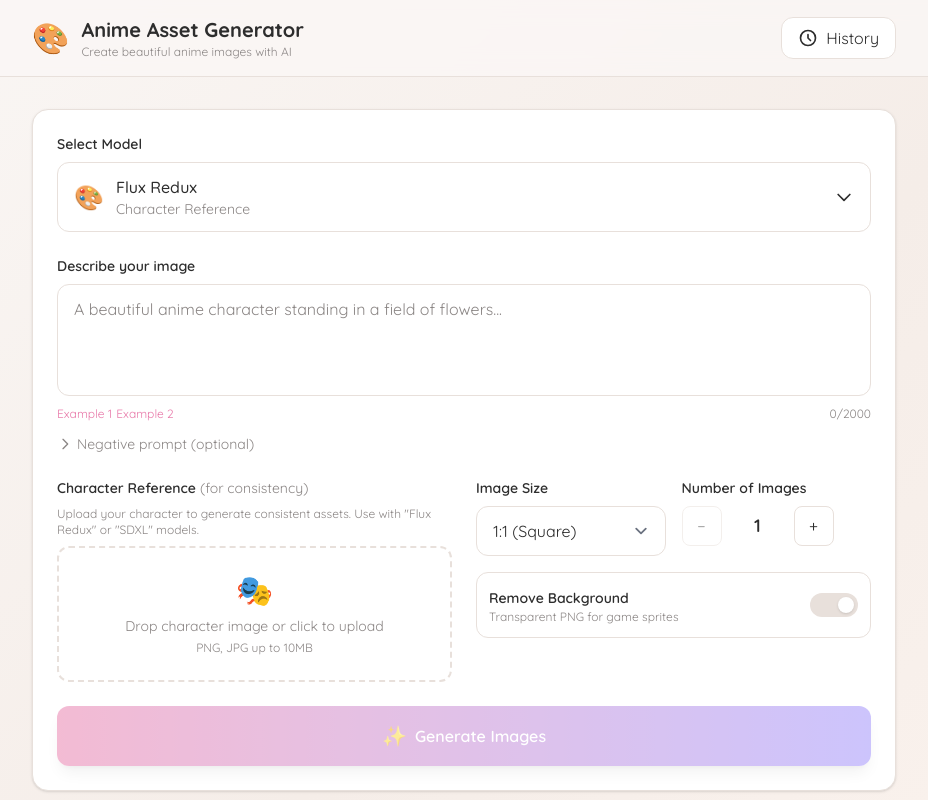
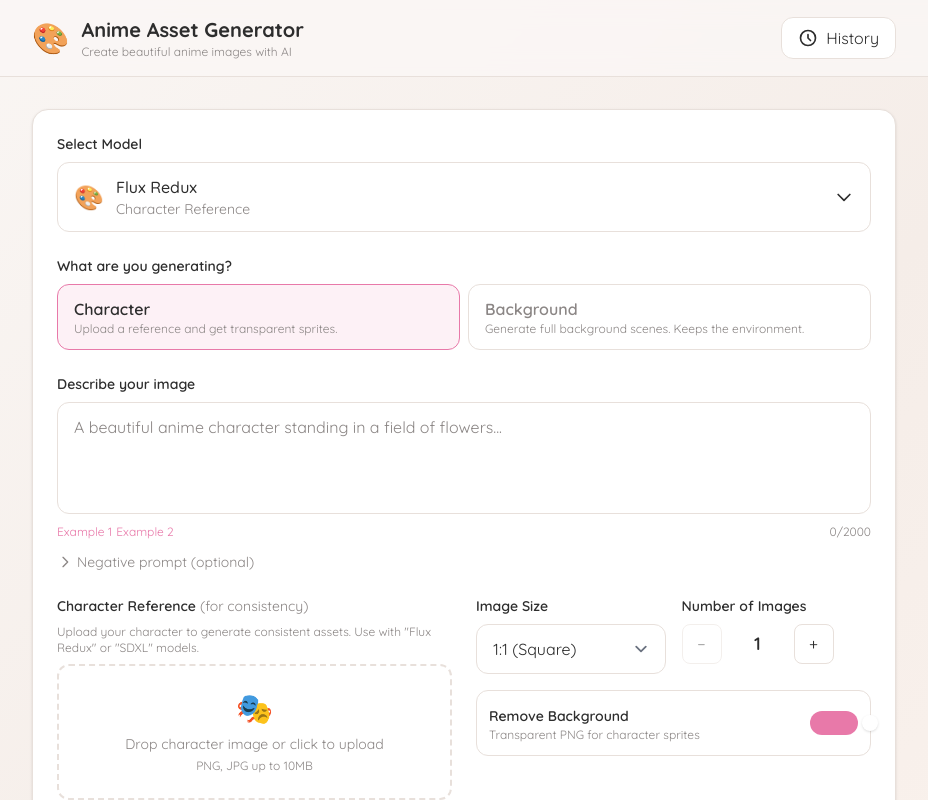
Before and after one commit to dohoonk/asset_generator, a Next.js app: page / in a window 1280 px wide. Shown: the top 800 px of the page, without its empty margins (176-1104 px from the left). Built offline with nearby package versions, Linux system fonts and the light colour scheme.

Commit message:
Add separate character and background generation modes

```diff
--- a/src/app/api/generate/route.ts
+++ b/src/app/api/generate/route.ts
@@ -1,6 +1,6 @@
 import { NextRequest, NextResponse } from "next/server";
 import Replicate from "replicate";
-import { MODELS, ANIME_PROMPT_PREFIX, ANIME_NEGATIVE_PROMPT, REMOVE_BG_MODEL } from "@/types";
+import { MODELS, ANIME_PROMPT_PREFIX, ANIME_NEGATIVE_PROMPT, REMOVE_BG_MODEL, GenerationType } from "@/types";
 
 const replicate = new Replicate({
   auth: process.env.REPLICATE_API_KEY,
@@ -9,7 +9,21 @@ const replicate = new Replicate({
 export async function POST(request: NextRequest) {
   try {
     const body = await request.json();
-    const { modelId, prompt, negativePrompt, referenceImage, width, height, numOutputs, removeBackground } = body;
+    const {
+      modelId,
+      prompt,
+      negativePrompt,
+      referenceImage,
+      width,
+      height,
+      numOutputs,
+      removeBackground,
+      generationType,
+    } = body;
+
+    const mode: GenerationType = generationType === "background" ? "background" : "character";
+    const isBackground = mode === "background";
+    const isCharacter = mode === "character";
 
     if (!process.env.REPLICATE_API_KEY) {
       return NextResponse.json(
@@ -45,7 +59,12 @@ export async function POST(request: NextRequest) {
     const input: Record<string, unknown> = {};
 
     // Check if model requires image but none provided
-    if (model.supportsImage && !referenceImage && (isFluxRedux || isPhotoMaker || isInstantID)) {
+    if (
+      isCharacter &&
+      model.supportsImage &&
+      !referenceImage &&
+      (isFluxRedux || isPhotoMaker || isInstantID)
+    ) {
       return NextResponse.json(
         { error: `${model.name} requires a reference image. Please upload a character image.` },
         { status: 400 }
@@ -55,7 +74,9 @@ export async function POST(request: NextRequest) {
     if (isFluxRedux && referenceImage) {
       // Flux Redux: Image variations - preserves character features
       input.redux_image = referenceImage;
-      input.prompt = `${ANIME_PROMPT_PREFIX}same character, ${prompt}`;
+      input.prompt = isBackground
+        ? `${ANIME_PROMPT_PREFIX}background scene, coherent composition, ${prompt}`
+        : `${ANIME_PROMPT_PREFIX}same character, ${prompt}`;
       input.num_outputs = Math.min(numOutputs, 4);
       input.guidance = 3;
       input.aspect_ratio = width === height ? "1:1" : width > height ? "16:9" : "9:16";
@@ -64,55 +85,83 @@ export async function POST(request: NextRequest) {
       // Valid styles: "(No style)", "Cinematic", "Disney Charactor", "Digital Art",
       // "Photographic (Default)", "Fantasy art", "Neonpunk", "Enhance", "Comic book", "Lowpoly", "Line art"
       input.input_image = referenceImage;
-      input.prompt = `img, ${ANIME_PROMPT_PREFIX}same person, ${prompt}`;
+      input.prompt = isBackground
+        ? `img, ${ANIME_PROMPT_PREFIX}background scene, ${prompt}`
+        : `img, ${ANIME_PROMPT_PREFIX}same person, ${prompt}`;
       input.style_name = "Comic book"; // Closest to anime style
       input.num_outputs = Math.min(numOutputs, 4);
       input.num_steps = 50;
       input.style_strength_ratio = 35;
       input.guidance_scale = 5;
       input.negative_prompt = ANIME_NEGATIVE_PROMPT;
+      if (isBackground) {
+        input.negative_prompt = `${ANIME_NEGATIVE_PROMPT}, person, character, face, portrait`;
+      }
     } else if (isPhotoMaker && referenceImage) {
       // PhotoMaker: Character identity consistency
       input.input_image = referenceImage;
-      input.prompt = `img, ${ANIME_PROMPT_PREFIX}same person, ${prompt}`;
+      input.prompt = isBackground
+        ? `img, ${ANIME_PROMPT_PREFIX}background scene, ${prompt}`
+        : `img, ${ANIME_PROMPT_PREFIX}same person, ${prompt}`;
       input.num_outputs = Math.min(numOutputs, 4);
       input.num_steps = 50;
       input.guidance_scale = 5;
-      input.negative_prompt = ANIME_NEGATIVE_PROMPT;
+      input.negative_prompt = isBackground
+        ? `${ANIME_NEGATIVE_PROMPT}, person, character, face, portrait`
+        : ANIME_NEGATIVE_PROMPT;
     } else if (isInstantID && referenceImage) {
       // InstantID: Realistic face/character consistency
       input.image = referenceImage;
-      input.prompt = `${ANIME_PROMPT_PREFIX}same person, ${prompt}`;
+      input.prompt = isBackground
+        ? `${ANIME_PROMPT_PREFIX}background scene, ${prompt}`
+        : `${ANIME_PROMPT_PREFIX}same person, ${prompt}`;
       input.num_outputs = Math.min(numOutputs, 4);
-      input.negative_prompt = ANIME_NEGATIVE_PROMPT;
+      input.negative_prompt = isBackground
+        ? `${ANIME_NEGATIVE_PROMPT}, person, character, face, portrait`
+        : ANIME_NEGATIVE_PROMPT;
       input.ip_adapter_scale = 0.8;
       input.guidance_scale = 5;
     } else if (isFluxModel) {
       // Regular Flux models use aspect_ratio instead of width/height
-      input.prompt = `${ANIME_PROMPT_PREFIX}${prompt}`;
+      input.prompt = isBackground
+        ? `${ANIME_PROMPT_PREFIX}detailed background scene, ${prompt}`
+        : `${ANIME_PROMPT_PREFIX}${prompt}`;
       input.num_outputs = Math.min(numOutputs, 4);
       input.aspect_ratio = width === height ? "1:1" : width > height ? "16:9" : "9:16";
+      if (isBackground) {
+        input.negative_prompt = `${ANIME_NEGATIVE_PROMPT}, person, character, face, portrait`;
+      }
     } else if (isSDXLModel && referenceImage) {
       // SDXL img2img mode for character reference
-      input.prompt = `${ANIME_PROMPT_PREFIX}same character, consistent appearance, ${prompt}`;
+      input.prompt = isBackground
+        ? `${ANIME_PROMPT_PREFIX}consistent background scene, ${prompt}`
+        : `${ANIME_PROMPT_PREFIX}same character, consistent appearance, ${prompt}`;
       input.image = referenceImage;
       input.prompt_strength = 0.7;
       input.num_outputs = numOutputs;
       input.width = width;
       input.height = height;
-      input.negative_prompt = `${ANIME_NEGATIVE_PROMPT}, ${negativePrompt || ""}`;
+      input.negative_prompt = isBackground
+        ? `${ANIME_NEGATIVE_PROMPT}, person, character, face, portrait, ${negativePrompt || ""}`
+        : `${ANIME_NEGATIVE_PROMPT}, ${negativePrompt || ""}`;
     } else {
       // Standard text-to-image mode
-      input.prompt = `${ANIME_PROMPT_PREFIX}${prompt}`;
+      input.prompt = isBackground
+        ? `${ANIME_PROMPT_PREFIX}detailed background scene, ${prompt}`
+        : `${ANIME_PROMPT_PREFIX}${prompt}`;
       input.width = width;
       input.height = height;
       input.num_outputs = numOutputs;
 
       // Add negative prompt for non-Flux models
       if (negativePrompt) {
-        input.negative_prompt = `${ANIME_NEGATIVE_PROMPT}, ${negativePrompt}`;
+        input.negative_prompt = isBackground
+          ? `${ANIME_NEGATIVE_PROMPT}, person, character, face, portrait, ${negativePrompt}`
+          : `${ANIME_NEGATIVE_PROMPT}, ${negativePrompt}`;
       } else {
-        input.negative_prompt = ANIME_NEGATIVE_PROMPT;
+        input.negative_prompt = isBackground
+          ? `${ANIME_NEGATIVE_PROMPT}, person, character, face, portrait`
+          : ANIME_NEGATIVE_PROMPT;
       }
     }
 
@@ -184,7 +233,7 @@ export async function POST(request: NextRequest) {
 
     // Remove background if requested
     let finalOutputs = outputs.slice(0, numOutputs);
-    if (removeBackground) {
+    if (isCharacter && removeBackground) {
       const bgRemovedOutputs: string[] = [];
       for (const imageUrl of finalOutputs) {
         try {
--- a/src/app/page.tsx
+++ b/src/app/page.tsx
@@ -1,7 +1,15 @@
 "use client";
 
 import { useState, useCallback } from "react";
-import { Model, Dimension, GeneratedImage, HistoryBatch, MODELS, DIMENSIONS } from "@/types";
+import {
+  Model,
+  Dimension,
+  GeneratedImage,
+  HistoryBatch,
+  GenerationType,
+  MODELS,
+  DIMENSIONS,
+} from "@/types";
 import ModelSelector from "@/components/ModelSelector";
 import PromptInput from "@/components/PromptInput";
 import ImageUpload from "@/components/ImageUpload";
@@ -18,7 +26,8 @@ export default function Home() {
   const [referenceImage, setReferenceImage] = useState<string | null>(null);
   const [dimension, setDimension] = useState<Dimension>(DIMENSIONS[0]); // 1:1 Square default
   const [batchCount, setBatchCount] = useState(1);
-  const [removeBackground, setRemoveBackground] = useState(false);
+  const [removeBackground, setRemoveBackground] = useState(true);
+  const [generationType, setGenerationType] = useState<GenerationType>("character");
 
   // Generation state
   const [isLoading, setIsLoading] = useState(false);
@@ -51,7 +60,8 @@ export default function Home() {
           width: dimension.width,
           height: dimension.height,
           numOutputs: batchCount,
-          removeBackground,
+          removeBackground: generationType === "character" ? removeBackground : false,
+          generationType,
         }),
       });
 
@@ -87,13 +97,29 @@ export default function Home() {
     } finally {
       setIsLoading(false);
     }
-  }, [selectedModel, prompt, negativePrompt, referenceImage, dimension, batchCount, removeBackground]);
+  }, [selectedModel, prompt, negativePrompt, referenceImage, dimension, batchCount, removeBackground, generationType]);
 
   const handleSelectBatch = (batch: HistoryBatch) => {
     setCurrentImages(batch.images);
   };
 
   const canGenerate = prompt.trim().length > 0;
+
+  const handleGenerationTypeChange = (type: GenerationType) => {
+    setGenerationType(type);
+
+    if (type === "background") {
+      setRemoveBackground(false);
+      // Backgrounds are usually landscape; nudge to a wide aspect if still square
+      if (dimension.label === DIMENSIONS[0].label) {
+        setDimension(DIMENSIONS[1]);
+      }
+    } else {
+      // Characters default to square for sprites
+      setDimension(DIMENSIONS[0]);
+      setRemoveBackground(true);
+    }
+  };
 
   return (
     <div className="min-h-screen">
@@ -138,6 +164,32 @@ export default function Home() {
               onSelect={setSelectedModel}
             />
 
+            <div className="flex flex-col gap-2">
+              <label className="text-sm font-semibold text-[var(--foreground)]">
+                What are you generating?
+              </label>
+              <div className="grid grid-cols-2 gap-2">
+                {(["character", "background"] as GenerationType[]).map((type) => (
+                  <button
+                    key={type}
+                    onClick={() => handleGenerationTypeChange(type)}
+                    className={`px-4 py-3 rounded-xl border text-left transition-all ${
+                      generationType === type
+                        ? "border-[var(--primary)] bg-[var(--primary)]/10 text-[var(--foreground)]"
+                        : "border-[var(--border)] hover:border-[var(--primary)]/60 text-[var(--muted)]"
+                    }`}
+                  >
+                    <div className="font-semibold capitalize">{type}</div>
+                    <div className="text-xs text-[var(--muted)]">
+                      {type === "character"
+                        ? "Upload a reference and get transparent sprites."
+                        : "Generate full background scenes. Keeps the environment."}
+                    </div>
+                  </button>
+                ))}
+              </div>
+            </div>
+
             <PromptInput
               prompt={prompt}
               negativePrompt={negativePrompt}
@@ -149,11 +201,13 @@ export default function Home() {
               <ImageUpload
                 image={referenceImage}
                 onImageChange={setReferenceImage}
+                mode={generationType}
               />
               <OptionsSelector
                 dimension={dimension}
                 batchCount={batchCount}
                 removeBackground={removeBackground}
+                showRemoveBackground={generationType === "character"}
                 onDimensionChange={setDimension}
                 onBatchCountChange={setBatchCount}
                 onRemoveBackgroundChange={setRemoveBackground}
--- a/src/components/ImageUpload.tsx
+++ b/src/components/ImageUpload.tsx
@@ -2,12 +2,15 @@
 
 import { useRef, useState } from "react";
 
+type UploadMode = "character" | "background";
+
 interface ImageUploadProps {
   image: string | null;
   onImageChange: (image: string | null) => void;
+  mode: UploadMode;
 }
 
-export default function ImageUpload({ image, onImageChange }: ImageUploadProps) {
+export default function ImageUpload({ image, onImageChange, mode }: ImageUploadProps) {
   const fileInputRef = useRef<HTMLInputElement>(null);
   const [isDragging, setIsDragging] = useState(false);
   const [error, setError] = useState<string | null>(null);
@@ -54,10 +57,22 @@ export default function ImageUpload({ image, onImageChange }: ImageUploadProps)
   return (
     <div>
       <label className="block text-sm font-semibold text-[var(--foreground)] mb-2">
-        Character Reference <span className="font-normal text-[var(--muted)]">(for consistency)</span>
+        {mode === "character" ? (
+          <>
+            Character Reference{" "}
+            <span className="font-normal text-[var(--muted)]">(for consistency)</span>
+          </>
+        ) : (
+          <>
+            Background Reference{" "}
+            <span className="font-normal text-[var(--muted)]">(optional style/scene guide)</span>
+          </>
+        )}
       </label>
       <p className="text-xs text-[var(--muted)] mb-2">
-        Upload your character to generate consistent assets. Use with &quot;Flux Redux&quot; or &quot;SDXL&quot; models.
+        {mode === "character"
+          ? 'Upload your character to generate consistent assets. Use with "Flux Redux" or "SDXL" models.'
+          : "Upload a scene or style reference. Backgrounds keep their context; no background removal is applied."}
       </p>
 
       {!image ? (
--- a/src/components/OptionsSelector.tsx
+++ b/src/components/OptionsSelector.tsx
@@ -6,6 +6,7 @@ interface OptionsSelectorProps {
   dimension: Dimension;
   batchCount: number;
   removeBackground: boolean;
+  showRemoveBackground: boolean;
   onDimensionChange: (dimension: Dimension) => void;
   onBatchCountChange: (count: number) => void;
   onRemoveBackgroundChange: (remove: boolean) => void;
@@ -15,6 +16,7 @@ export default function OptionsSelector({
   dimension,
   batchCount,
   removeBackground,
+  showRemoveBackground,
   onDimensionChange,
   onBatchCountChange,
   onRemoveBackgroundChange,
@@ -73,14 +75,14 @@ export default function OptionsSelector({
         </div>
       </div>
 
-      {/* Remove Background Toggle */}
+      {showRemoveBackground && (
         <div className="flex items-center justify-between p-3 bg-[var(--surface)] border border-[var(--border)] rounded-xl">
           <div>
             <label className="text-sm font-semibold text-[var(--foreground)]">
               Remove Background
             </label>
             <p className="text-xs text-[var(--muted)]">
-            Transparent PNG for game sprites
+              Transparent PNG for character sprites
             </p>
           </div>
           <button
@@ -96,6 +98,7 @@ export default function OptionsSelector({
             />
           </button>
         </div>
+      )}
     </div>
   );
 }
--- a/src/types/index.ts
+++ b/src/types/index.ts
@@ -8,6 +8,8 @@ export interface Model {
   supportsImage: boolean;
 }
 
+export type GenerationType = "character" | "background";
+
 export interface GenerationRequest {
   modelId: string;
   prompt: string;
@@ -17,6 +19,7 @@ export interface GenerationRequest {
   height: number;
   numOutputs: number;
   removeBackground?: boolean;
+  generationType?: GenerationType;
 }
 
 // Background removal model
```
Also changed, not shown: src/components/GenerateButton.tsx (line endings or trailing spaces), src/components/HistoryDrawer.tsx (line endings or trailing spaces), src/components/ModelSelector.tsx (line endings or trailing spaces), src/components/PromptInput.tsx (line endings or trailing spaces), src/components/ResultsGrid.tsx (line endings or trailing spaces). Lines whose indentation alone changed are shown as unchanged.
